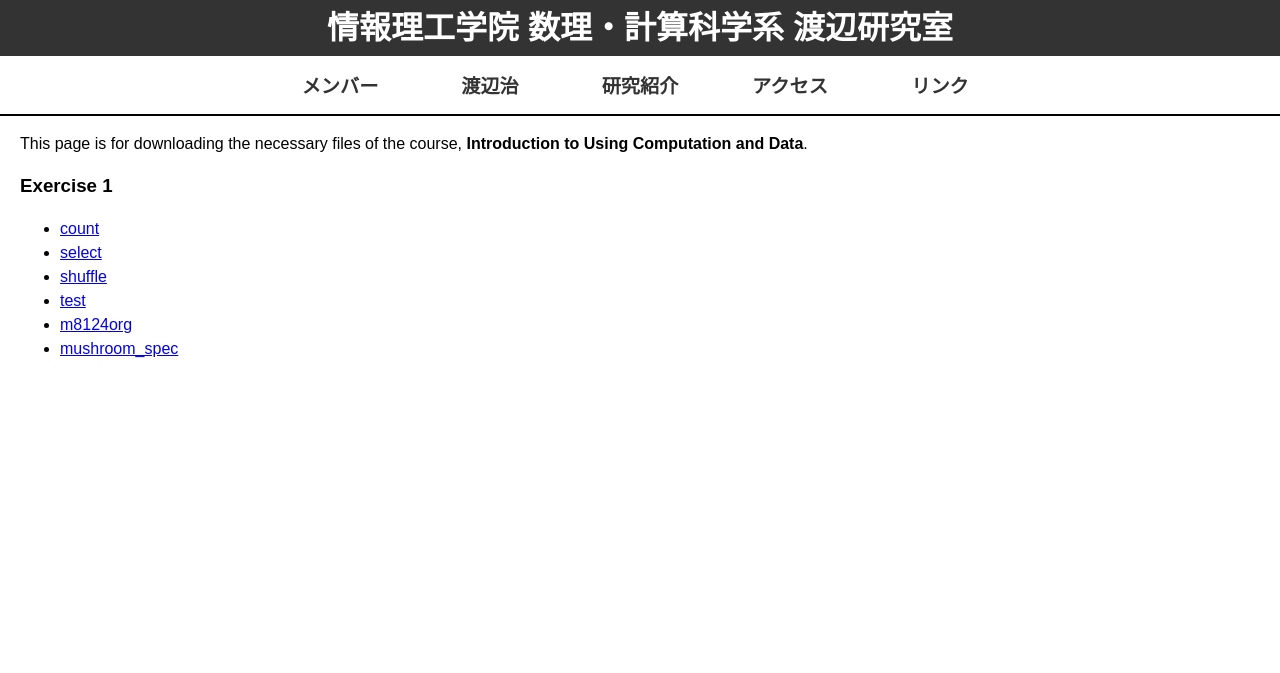
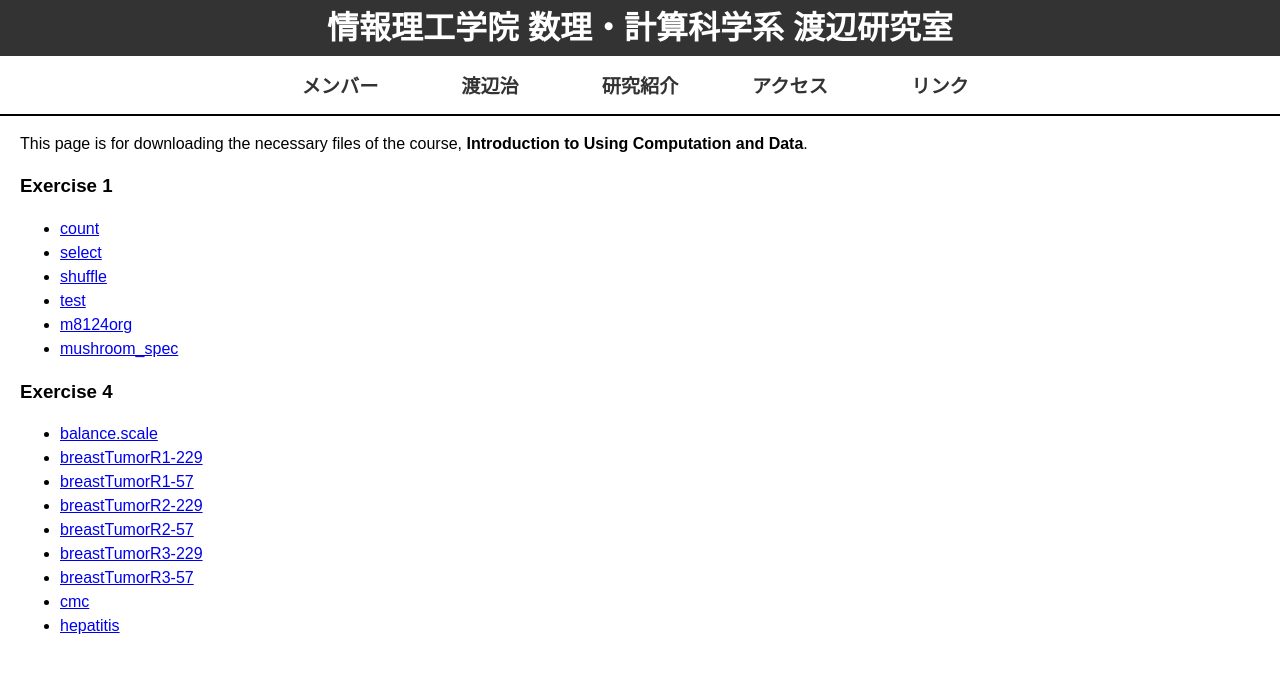
Before and after one commit to watanabe-laboratory/watanabe-laboratory.github.io, a Jekyll site: the page built from DataMining/index.md, in a window 1280 px wide. Shown: the top 673 px of the page. Built offline with Jekyll 4.4.1, drawn with Linux system fonts in a browser that asks for light colours.

Commit message:
upload ex4

```diff
--- a/DataMining/index.md
+++ b/DataMining/index.md
@@ -12,3 +12,15 @@ This page is for downloading the necessary files of the course, **Introduction t
 - [test](./ex1/test.py)
 - [m8124org](./ex1/m8124org.txt)
 - [mushroom_spec](./ex1/mushroom_spec.txt)
+
+
+### Exercise 4
+- [balance.scale](./ex4/balance.scale.arff)
+- [breastTumorR1-229](./ex4/breastTumorR1-229.arff)
+- [breastTumorR1-57](./ex4/breastTumorR1-57.arff)
+- [breastTumorR2-229](./ex4/breastTumorR2-229.arff)
+- [breastTumorR2-57](./ex4/breastTumorR2-57.arff)
+- [breastTumorR3-229](./ex4/breastTumorR3-229.arff)
+- [breastTumorR3-57](./ex4/breastTumorR3-57.arff)
+- [cmc](./ex4/cmc.arff)
+- [hepatitis](./ex4/hepatitis.arff)
```
Also changed, not shown: 9 other files.
